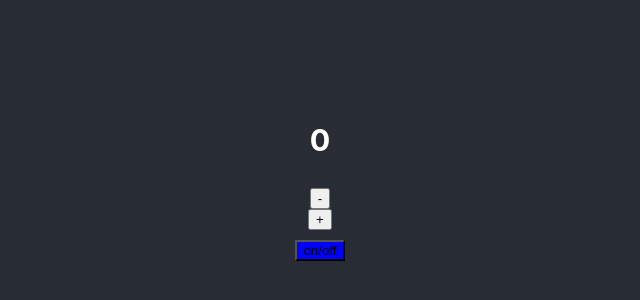
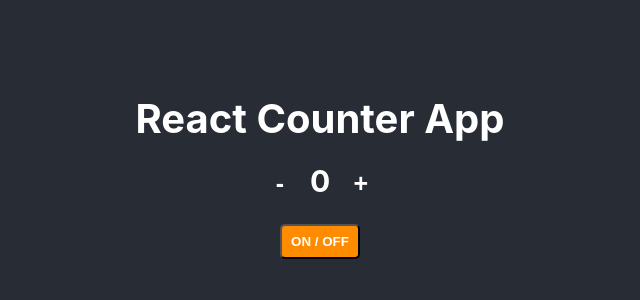
Before and after one commit to alkalisummer/react-button-app, a React (Create React App) app: page / in a window 1280 px wide. Shown: the part 224-524 px from the top of the page, without its empty margins (320-960 px from the left). Built offline with nearby package versions, Linux system fonts and the light colour scheme.

Commit message:
css 수정

```diff
--- a/src/App.css
+++ b/src/App.css
@@ -1,38 +1,51 @@
+@import url('https://fonts.googleapis.com/css2?family=Nanum+Gothic&display=swap');
+
 .App {
   text-align: center;
-}
-
-.App-logo {
-  height: 40vmin;
-  pointer-events: none;
-}
-
-@media (prefers-reduced-motion: no-preference) {
-  .App-logo {
-    animation: App-logo-spin infinite 20s linear;
-  }
-}
-
-.App-header {
   background-color: #282c34;
   min-height: 100vh;
   display: flex;
-  flex-direction: column;
   align-items: center;
   justify-content: center;
-  font-size: calc(10px + 2vmin);
+  flex-direction: column;
+}
+
+.counter_title {
+  font-size: 40px;
+  font-weight: bolder;
   color: white;
 }
 
-.App-link {
-  color: #61dafb;
+.counter_num {
+  font-size: 30px;
+  font-weight: bolder;
+  color: white;
 }
 
-@keyframes App-logo-spin {
-  from {
-    transform: rotate(0deg);
-  }
-  to {
-    transform: rotate(360deg);
-  }
+.counter_btn_div {
+  margin-top: 20px;
+  margin-bottom: 25px;
+  width: 105px;
+  display: flex;
+  align-items: center;
+  justify-content: space-between;
 }
+
+.counter_btn {
+  width: 25px;
+  height: 25px;
+  font-weight: bolder;
+  background-color: #282c34;
+  cursor: pointer;
+  border: none;
+  font-size: 25px;
+}
+
+.counter_on_off {
+  border-radius: 5px;
+  width: 80px;
+  height: 35px;
+  font-weight: bolder;
+  background-color: darkorange;
+  color: white;
+}
--- a/src/App.js
+++ b/src/App.js
@@ -6,31 +6,41 @@ function App() {
   const [disabled, setDisabled] = useState(false);
   return (
     <div className='App'>
-      <header className='App-header'>
-        <h3 data-testid='counter'>{count}</h3>
+      <span className='counter_title'>React Counter App</span>
+      <div className='counter_btn_div'>
         <button
           id='minus-button'
+          className='counter_btn'
           data-testid='minus-button'
           disabled={disabled}
-          onClick={() => setCount((prev) => prev - 1)}>
+          onClick={() => setCount((prev) => prev - 1)}
+          style={disabled ? { color: 'gray' } : { color: 'white' }}>
           -
         </button>
+        <span
+          className='counter_num'
+          data-testid='counter'>
+          {count}
+        </span>
         <button
           id='plus-button'
+          className='counter_btn'
           data-testid='plus-button'
           disabled={disabled}
-          onClick={() => setCount((prev) => prev + 1)}>
+          onClick={() => setCount((prev) => prev + 1)}
+          style={disabled ? { color: 'gray' } : { color: 'white' }}>
+          {' '}
           +
         </button>
+      </div>
       <div>
         <button
-            style={{ backgroundColor: 'blue' }}
+          className='counter_on_off'
           data-testid='on/off-button'
           onClick={() => setDisabled((prev) => !prev)}>
-            on/off
+          ON / OFF
         </button>
       </div>
-      </header>
     </div>
   );
 }
```
Lines whose indentation alone changed are shown as unchanged.
